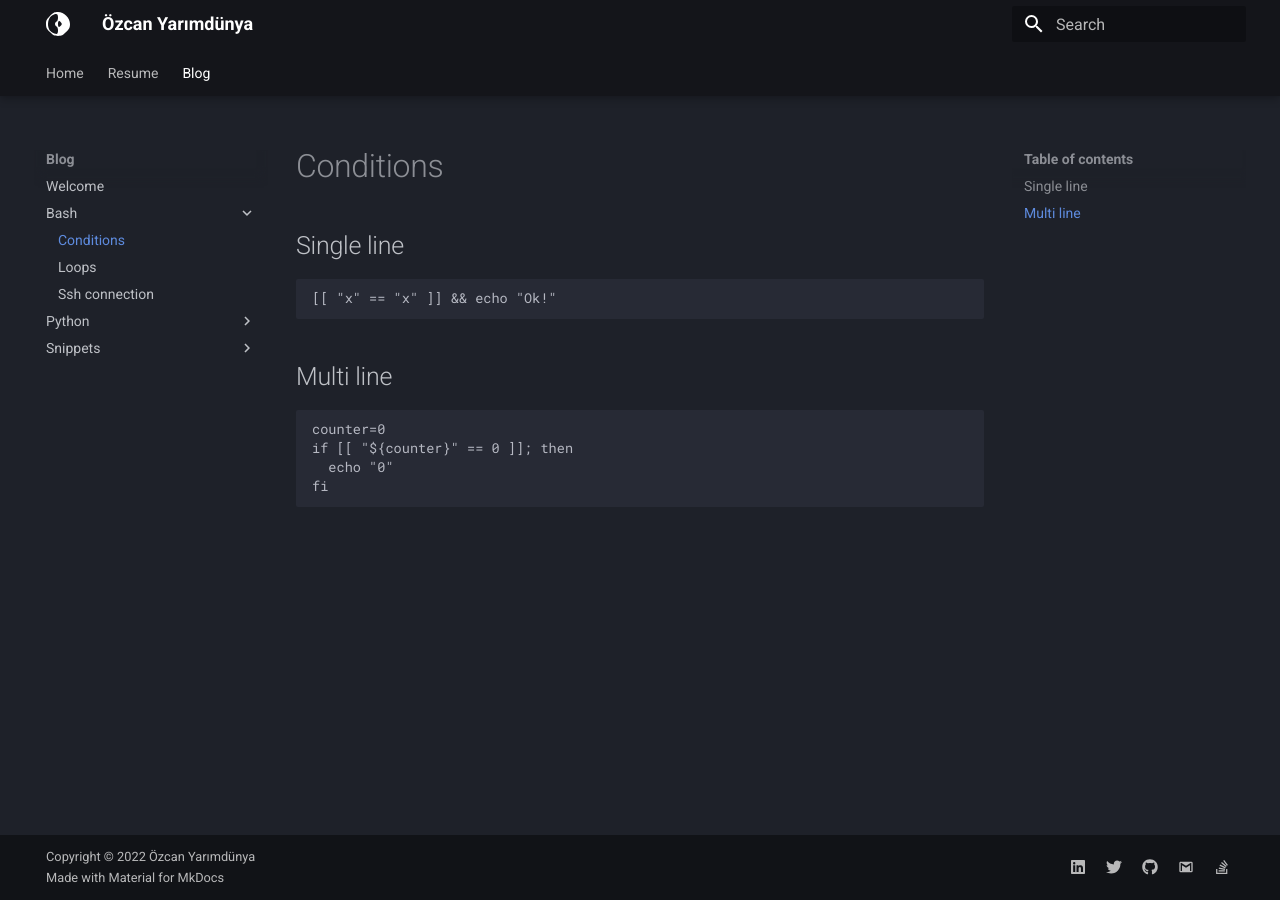
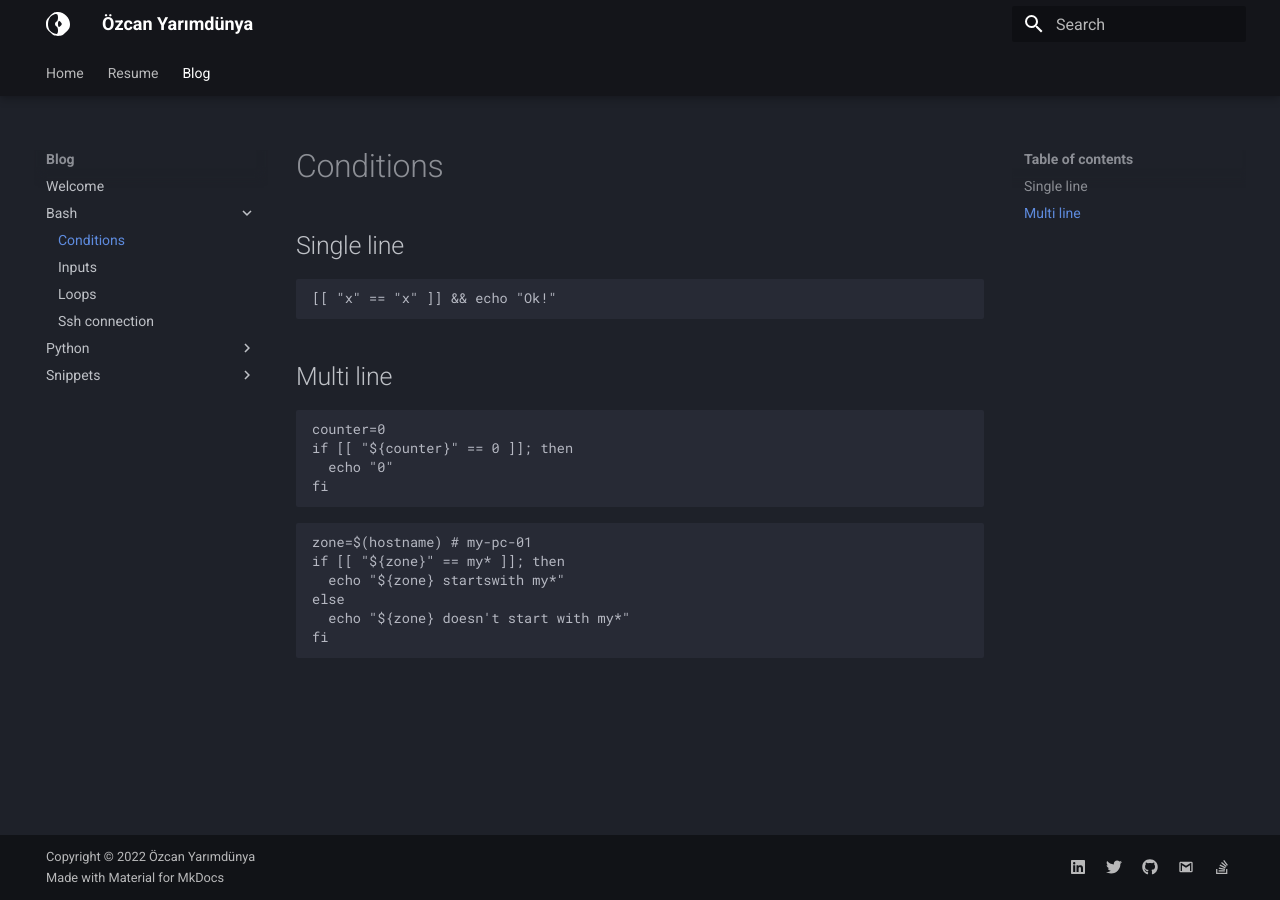
Before and after one commit to ozcanyarimdunya/yarimdunya.com, an MkDocs documentation site: the page built from docs/blog/bash/conditions.md, in a window 1280 px wide. Built offline with MkDocs 1.6.1 and Material for MkDocs 9.7.7, drawn with Linux system fonts in a browser that asks for light colours.

Commit message:
Add inputs

````diff
--- a/docs/blog/bash/conditions.md
+++ b/docs/blog/bash/conditions.md
@@ -14,3 +14,12 @@
   echo "0"
 fi
 ```
+
+```shell
+zone=$(hostname) # my-pc-01
+if [[ "${zone}" == my* ]]; then
+  echo "${zone} startswith my*"
+else
+  echo "${zone} doesn't start with my*"
+fi
+```
````
Also changed, not shown: docs/blog/bash/inputs.md (added, +27 -0 lines).
